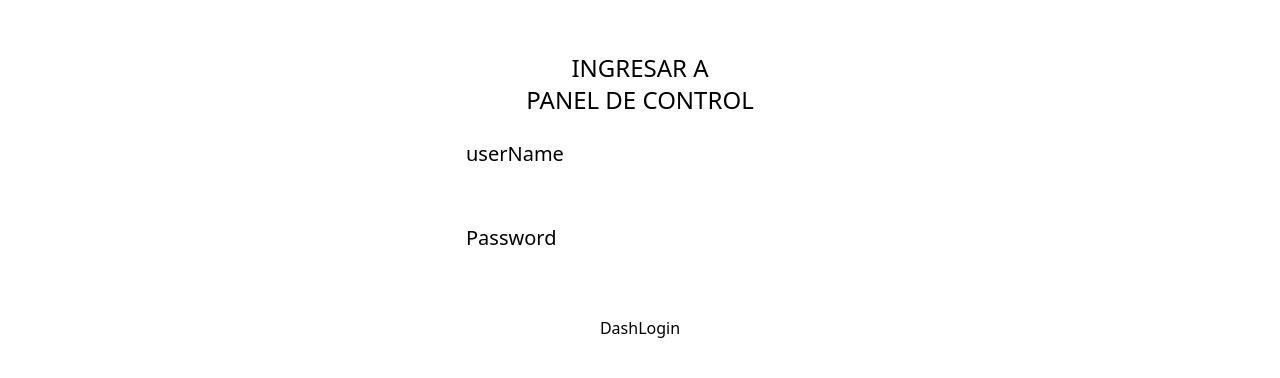
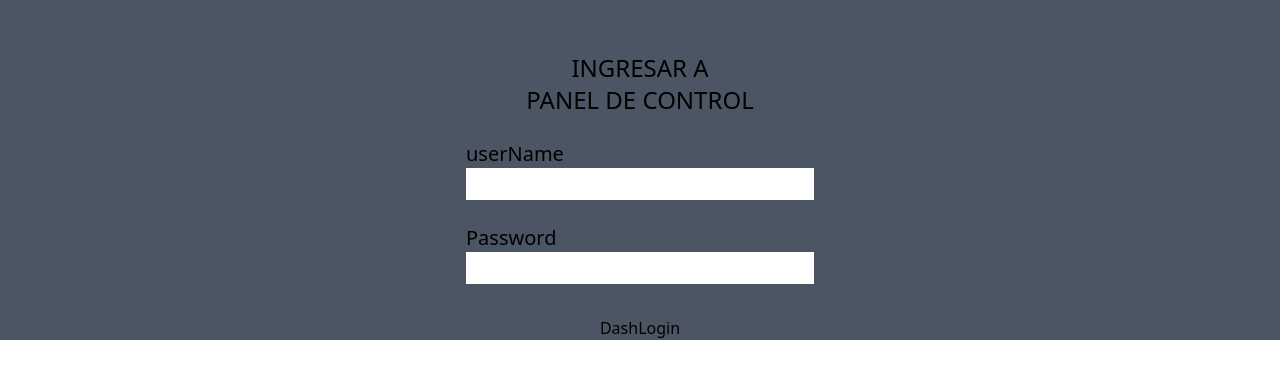
Before and after one commit to ivethglez80/DiaEspecialFront, a React (Vite) app: page /login in a window 1280 px wide. Shown: the part 108-486 px from the top of the page. Built offline with nearby package versions, Linux system fonts and the light colour scheme; what tailwindcss-animated would draw is missing.

Commit message:
trabajando en dash admin

```diff
--- a/src/App.jsx
+++ b/src/App.jsx
@@ -6,6 +6,11 @@ import store from './redux/store'
 import './App.css'
 import DashLogin from './views/DashAdmin/dashLogin'
 import CatalogoRouter from './components/catalogoRouter'
+import CatalogoFull from './views/catalogo/catalogoFull'
+import Ordenar from './views/ordenar/ordenar'
+import DashAdmin from './views/DashAdmin/dashAdmin'
+import ModificaModelo from './views/DashAdmin/modificaModelo'
+import PrivateRoute from './views/DashAdmin/privateRoute'
 
 
 function App() {
@@ -16,11 +21,16 @@ function App() {
       <Provider store={store}>
 
         <BrowserRouter>
-          <Routes>
-            <Route path="/" element={<FrontStore />} />
-            <Route path="/catalogo" element={<CatalogoRouter />} />
-            <Route path="/login" element={<DashLogin />} />
-          </Routes>
+        <Routes>
+      <Route path="/" element={<FrontStore />} />
+      <Route path="/catalogo" element ={<CatalogoFull />} />
+      <Route path="/catalogo/:id" element={<Ordenar />} />
+
+      <Route path="/login" element={<DashLogin />} />
+      <Route path="/admin" element={<PrivateRoute element={ DashAdmin } />} />
+      <Route path="/admin/:id" element={<PrivateRoute element={ModificaModelo} />} />
+
+      </Routes>
         </BrowserRouter>
 
       </Provider>
--- a/src/components/catalogoRouter.jsx
+++ b/src/components/catalogoRouter.jsx
@@ -1,3 +1,4 @@
+import { Routes, Route } from 'react-router-dom'
 import CatalogoFull from "../views/catalogo/catalogoFull";
 import Ordenar from "../views/ordenar/ordenar";
 import DashAdmin from "../views/DashAdmin/dashAdmin";
--- a/src/views/DashAdmin/dashLogin.jsx
+++ b/src/views/DashAdmin/dashLogin.jsx
@@ -25,7 +25,7 @@ const DashLogin = () => {
 
     return (
         <>
-        <div className="flex justify-center pt-40">
+        <div className="flex justify-center pt-40 bg-gray-600">
         <div className="flex flex-col">
             <div className="pb-6">
                 <h1 className="font-fuente1 text-color1 text-2xl uppercase text-center">Ingresar a <br/> panel de control</h1>
```
